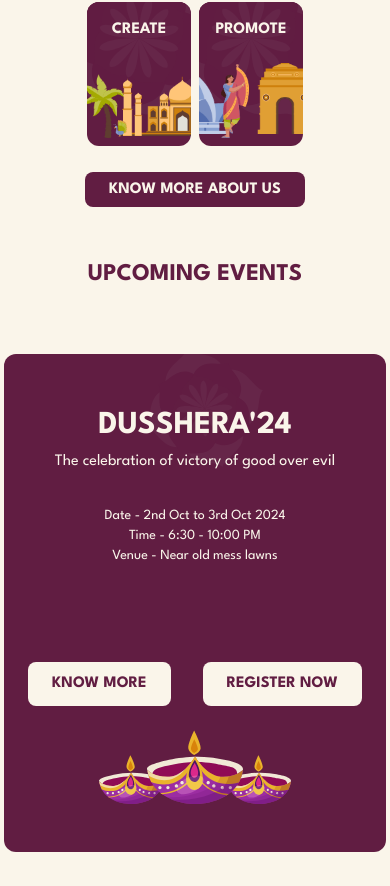
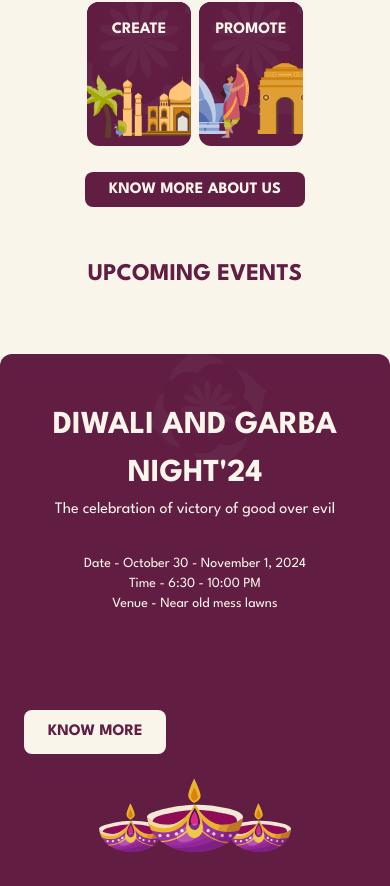
Before and after one commit to EBSB-IITH/EBSB-IITH, a Next.js app: page / in a window 390 px wide. Shown: the part 1098-1984 px from the top of the page. Built offline with nearby package versions, Linux system fonts and the light colour scheme.

Commit message:
updated links and minor design changes

```diff
--- a/src/app/page.tsx
+++ b/src/app/page.tsx
@@ -23,7 +23,7 @@ export default function Page() {
             src="watermark.svg"
             className="w-fit z-0 right-[3.5rem] pointer-events-none lg:right-[16rem] bottom-[6rem] lg:bottom-[14rem] absolute scale-[-2] lg:scale-[-5]" />
         </div>
-        <div className="mt-16 lg:mt-48 z-10 hover:brightness-90"><Link href="https://ekbharat.gov.in/">Checkout EBSB Govt Website</Link></div>
+        <div className="mt-16 lg:mt-48 z-10 hover:bg-white p-3 rounded-md hover:text-foreground hover:font-semibold hover:cursor-pointer"><Link href="https://ekbharat.gov.in/">Checkout EBSB Govt Website</Link></div>
         <img
           src="flowers-hp.svg"
           className="w-[8rem] lg:w-fit z-10 pointer-events-none bottom-[-3rem] lg:bottom-[-6rem] left-0 absolute" />
--- a/src/components/Button.tsx
+++ b/src/components/Button.tsx
@@ -13,7 +13,7 @@ interface ButtonProps {
 
   export function WhiteButton({ text, source }: ButtonProps) {
 	  return (
-		  <a href={source} className="relative bg-background text-foreground px-6 lg:py-2 py-2.5 font-bold rounded-lg w-fit z-10 hover:cursor-pointer ">
+		  <a href={source} className="relative bg-background text-foreground px-6 lg:py-2 py-2.5 font-bold rounded-lg w-fit z-10 hover:cursor-pointer" target="_blank" >
 			  {text}
 		  </a>
 	  );
--- a/src/components/Footer.tsx
+++ b/src/components/Footer.tsx
@@ -32,30 +32,36 @@ export default function Footer() {
 						</div>
 					</div>
 					<div className="flex flex-row mt-4 lg:mt-8 *:mr-6 mx-auto lg:mx-0">
+						<a href="https://www.instagram.com/ebsb_club_iith/" target="_blank">
 							<img
 								src="ig-logo.svg"
 								alt="Logo"
 								width={40}
 								height={40}
 							/>
+						</a>
+						<a href="https://www.youtube.com/@EchoIITH" target="_blank" className="my-auto	" >
 							<img
 								src="youtube-logo.svg"
 								alt="Logo"
-							width={40}
-							height={40}
+								width={50}
+								height={50}
 							/>
+						</a>
+						<a href="https://www.facebook.com/profile.php?id=100070286642769" target="_blank" >
 							<img
 								src="fb-logo.svg"
 								alt="Logo"
 								width={40}
 								height={40}
 							/>
-						<img
+						</a>
+						{/* <img
 							src="x-logo.svg"
 							alt="Logo"
 							width={40}
 							height={40}
-						/>
+						/> */}
 					</div>
 				</div>
 
@@ -69,8 +75,8 @@ function Contact({ style }: { style: string }) {
 	return (
 		<div className={"flex flex-col mb-8 *:mt-3 " + style}>
 			<div className="text-2xl font-bold text-center lg:text-start">CONTACT US</div>
-			<div className="text-center lg:text-start">Email - ebsbclub@campus.iith.ac.in</div>
-			<div className="text-center lg:text-start">Contact - +91 8074728497</div>
+			<div className="text-center lg:text-start">Email - <a href="mailto:ebsbclub@campus.iith.ac.in">ebsbclub@campus.iith.ac.in</a> </div>
+			<div className="text-center lg:text-start">Contact - <a href="tel:+91 8074728497">+91 8074728497</a> </div>
 			<div className="text-center lg:text-start">Location - Indian Institute of Technology Hyderabad<br />IITH Road, Near NH-65 Sangareddy, Kandi, Telangana - 502285</div>
 		</div>
 	)
--- a/src/components/Upcoming-Event-Home.tsx
+++ b/src/components/Upcoming-Event-Home.tsx
@@ -2,9 +2,9 @@ import { WhiteButton } from "./Button"
 
 
 const upcomingEvent = {
-	title: "DUSSHERA'24",
+	title: "DIWALI AND GARBA NIGHT'24",
 	description: "The celebration of victory of good over evil",
-	date: "2nd Oct to 3rd Oct 2024",
+	date: "October 30 - November 1, 2024",
 	time: "6:30 - 10:00 PM",
 	venue: "Near old mess lawns"
 }
@@ -14,14 +14,14 @@ export default function UpcomingEventHome() {
 			<div className="flex flex-col lg:pr-12">
 				<div className="mb-24 lg:mb-40">
 					<div className="relative text-[2rem] lg:text-[3rem] font-bold z-10">{upcomingEvent.title}</div>
-					<div className="relative mb-8 lg:mb-12 z-10">{upcomingEvent.description}</div>
-					<div className="relative text-sm z-10">Date - {upcomingEvent.date}</div>
-					<div className="relative text-sm z-10">Time - {upcomingEvent.time}</div>
-					<div className="relative text-sm z-10">Venue - {upcomingEvent.venue}</div>
+					<div className="relative mb-8 lg:text-lg lg:mb-12 z-10">{upcomingEvent.description}</div>
+					<div className="relative text-sm lg:text-lg z-10">Date - {upcomingEvent.date}</div>
+					<div className="relative text-sm lg:text-lg z-10">Time - {upcomingEvent.time}</div>
+					<div className="relative text-sm lg:text-lg z-10">Venue - {upcomingEvent.venue}</div>
 				</div>
 				<div className="flex flex-row justify-between *:mx-4 lg:*:mr-4 lg:pr-8 ">
-					<WhiteButton text="KNOW MORE" />
-					<WhiteButton text="REGISTER NOW" />
+					<WhiteButton text="KNOW MORE" source="/events" />
+					{/* <WhiteButton text="REGISTER NOW" source="/" /> */}
 				</div>
 			</div>
 			<div className="flex flex-row lg:block mt-6 lg:mt-0 justify-center *:self-end lg:*:self-start">
--- a/src/components/about/KeyThemes.tsx
+++ b/src/components/about/KeyThemes.tsx
@@ -5,9 +5,13 @@ export function KeyThemesSection() {
 			<div className="px-1 lg:px-48 mt-6 lg:mt-4 mb-8">To celebrate the idea of India as a nation wherein different cultural units across varied geographies coalesce and interact with each other, a glorious manifestation of culture.</div>
 			<div className="mb-8 lg:mb-4 grid grid-cols-6 *:*:self-center lg:*:*:p-3 lg:grid-cols-5 lg:grid-rows-2 w-full gap-4 *:flex *:flex-col *:*:mb-2">
 
+				<div className="mb-6 col-span-2 lg:col-span-1">
+					<img src="about/music.png" className="h-20 lg:h-40" />
+					<div>MUSIC</div>
+				</div>
 				<div className="col-span-2 lg:col-span-1">
-					<img src="about/music.png " className="h-20 lg:h-40" />
-					<div>MUSIC</div>
+					<img src="about/handicrafts.png " className="h-20 lg:h-40" />
+					<div>HANDICRAFTS</div>
 				</div>
 				<div className="col-span-2 lg:col-span-1">
 					<img src="about/dance.png " className="h-20 lg:h-40 " />
@@ -39,11 +43,7 @@ export function KeyThemesSection() {
 					<div>SPORTS</div>
 				</div>
 				<div className="col-span-3 lg:col-span-1">
-					<img src="about/handicrafts.png" className="h-20 scale-90 lg:h-40 px-6" />
-					<div>HANDICRAFTS</div>
-				</div>
-				<div className="mb-6 col-span-2 lg:col-span-1">
-					<img src="about/cuisine.png" className="h-20 lg:h-40" />
+					<img src="about/cuisine.png" className="h-20 scale-90 lg:h-40 px-6" />
 					<div>DIVERSE CUISINE</div>
 				</div>
 			</div>
```
Lines whose indentation alone changed are shown as unchanged.
